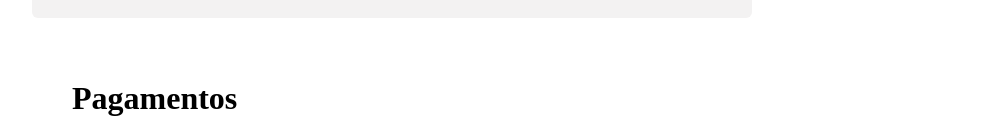
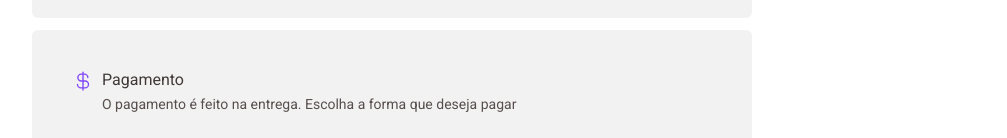
Before and after one commit to victorhenriq3/coffee-delivery, a React (Vite) app: page /checkout in a window 1280 px wide. Shown: the part 814-952 px from the top of the page, without its empty margins (136-1143 px from the left). Built offline with nearby package versions, Linux system fonts and the light colour scheme.

Commit message:
Chore: Add header to payments card

```diff
--- a/src/pages/Checkout/Payments/index.tsx
+++ b/src/pages/Checkout/Payments/index.tsx
@@ -1,9 +1,16 @@
-import {Container} from "./styles"
+import {Container, TitleContainer, HeaderPayments} from "./styles"
+import {CurrencyDollar} from "phosphor-react";
 
 export function Payments(){
     return (
         <Container>
-            <h1>Pagamentos</h1>
+            <HeaderPayments>
+                <CurrencyDollar />
+                <TitleContainer>
+                    <span>Pagamento</span>
+                    <p>O pagamento é feito na entrega. Escolha a forma que deseja pagar</p>
+                </TitleContainer>
+            </HeaderPayments>
         </Container>
     )
 }
--- a/src/pages/Checkout/Payments/styles.ts
+++ b/src/pages/Checkout/Payments/styles.ts
@@ -6,4 +6,49 @@ export const Container = styled.div`
       align-items: flex-start;
       padding: 40px ;
       gap: 32px;
+
+      width: 640px;
+      height: 207px;
+
+      background: ${props => props.theme["base-card"]};
+      border-radius: 6px;
+      margin-top: 12px;
 `
+
+export const HeaderPayments = styled.div`
+    display: flex;
+    flex-direction: row;
+    align-items: flex-start;
+    gap: 8px;
+    height: 44px;
+
+  svg{
+    color: ${props => props.theme["purple"]};
+    width: 22px;
+    height: 22px;
+  }
+`
+
+export const TitleContainer = styled.div`
+      display: flex;
+      flex-direction: column;
+      align-items: flex-start;
+
+    span{
+        font-family: 'Roboto', sans-serif;
+        font-style: normal;
+        font-weight: 400;
+        font-size: 1rem;
+        line-height: 130%;
+        color: ${props => props.theme["base-subtitle"]};
+        margin-bottom: -10px;
+    }
+    p{
+        font-family: 'Roboto', sans-serif;
+        font-style: normal;
+        font-weight: 400;
+        font-size: 0.875rem;
+        line-height: 130%;
+        color: ${props => props.theme["base-text"]};
+    }
+`
```
